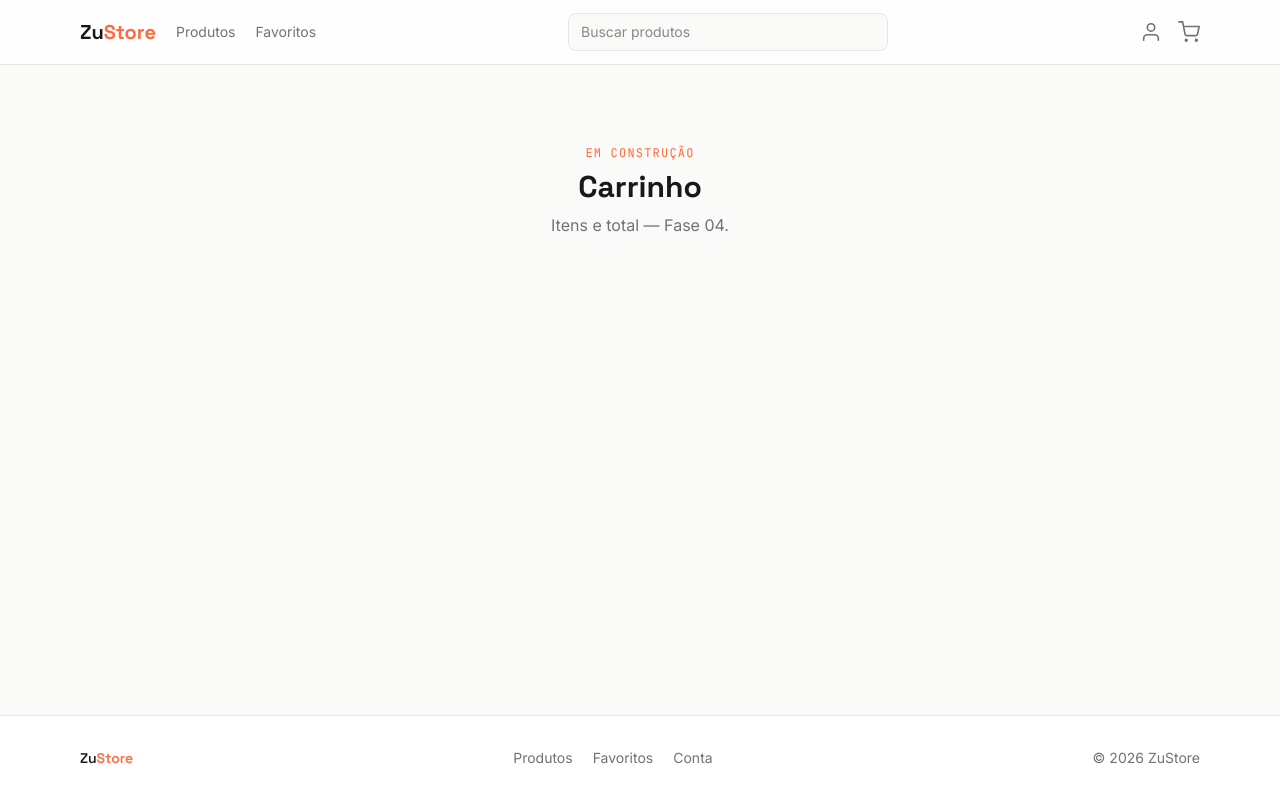
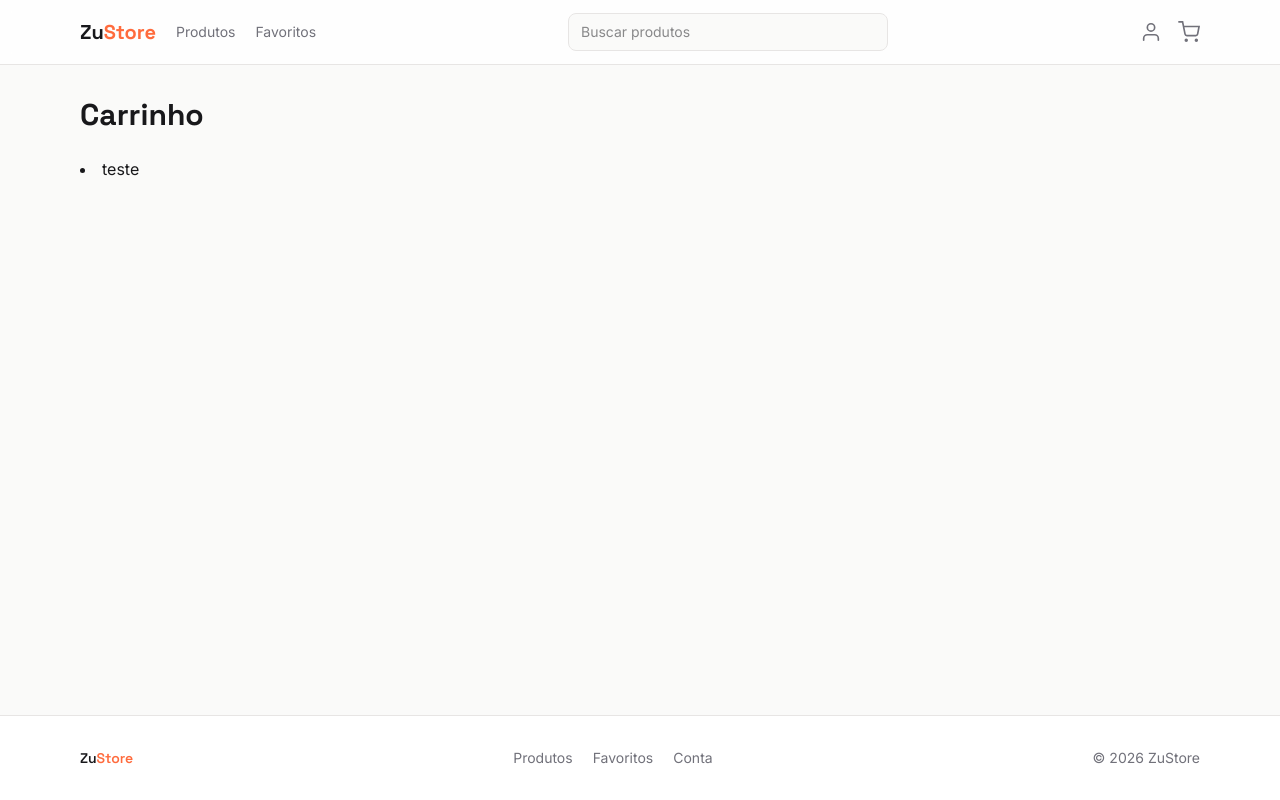
Before and after one commit to HLima02/zu-store, a React (Vite) app: page /carrinho in a window 1280 px wide. Built offline with nearby package versions, Linux system fonts and the light colour scheme; no server answers.

Commit message:
Base página de Carrinho

```diff
--- a/src/features/cart/CartPage.tsx
+++ b/src/features/cart/CartPage.tsx
@@ -1,4 +1,31 @@
-import { Placeholder } from '@/shared/ui/Placeholder'
+import { Link } from "react-router"
+import { formatBRL } from "@/shared/lib/format"
 
-export const CartPage = () =>
-  <Placeholder title="Carrinho" description="Itens e total — Fase 04." />
+export function CartPage() {
+  const items = [{id:1, title: 'teste'}]
+
+  if(items.length === 0) {
+    return (
+      <div className="mx-auto max-w-6xl px-4 py-8">
+        <h1 className="font-display text-2xl font-bold">Seu carrinho está vazio</h1>
+        <Link to="/produtos" className="mt-6 inline-block rounded-lg bg-brand px-5 py-2.5 text-sm font-medium
+        text-white hover:bg-brand-dark">
+        Ver Produtos
+        </Link>
+      </div>
+    )
+  }
+
+  return (
+    <div className="mx-auto max-w-6xl px-4 py-8">
+      <h1 className="mb-6 font-display text-3xl font-bold">Carrinho</h1>
+
+      <div className="grid gap-8 lg:grid-cols-[1fr_320px]">
+        {items.map((item) => (
+          <li key={item.id}>{item.title}</li>
+        ))}
+      </div>
+    </div>
+  )
+
+}
```
